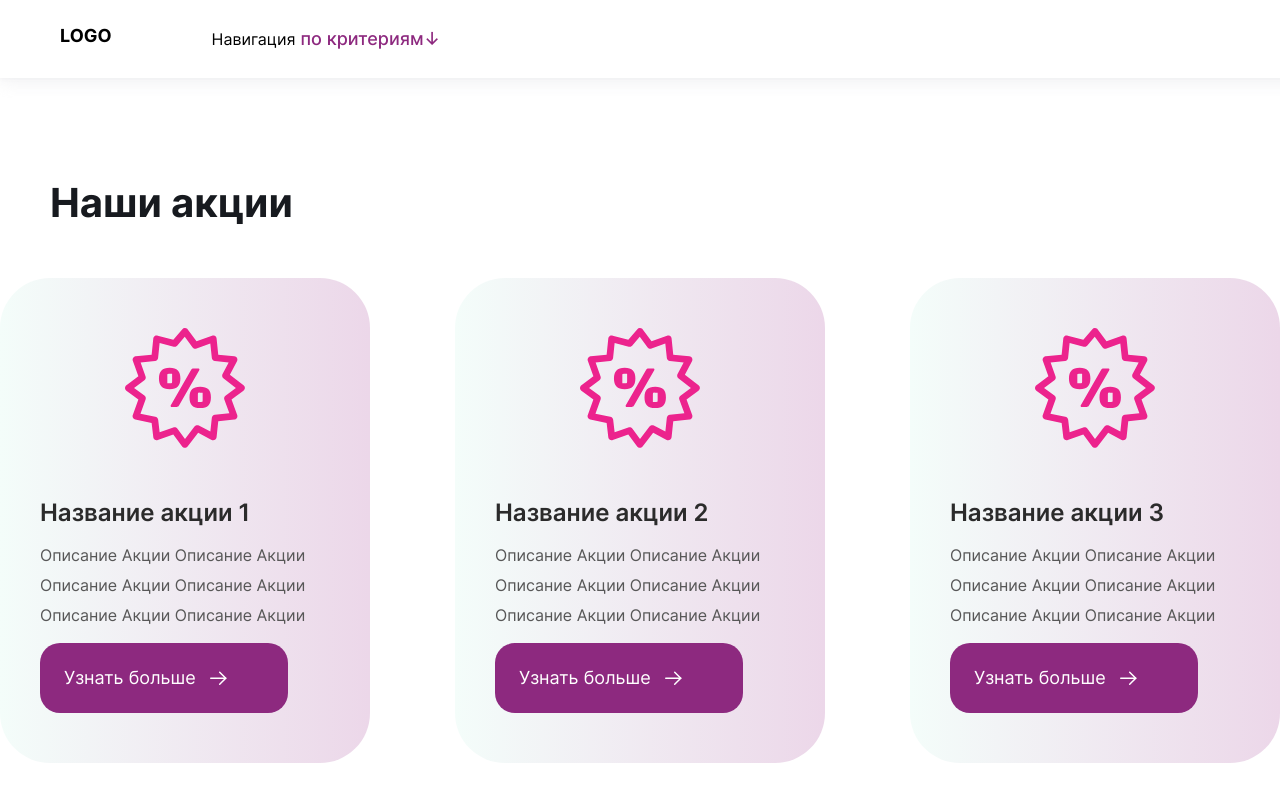
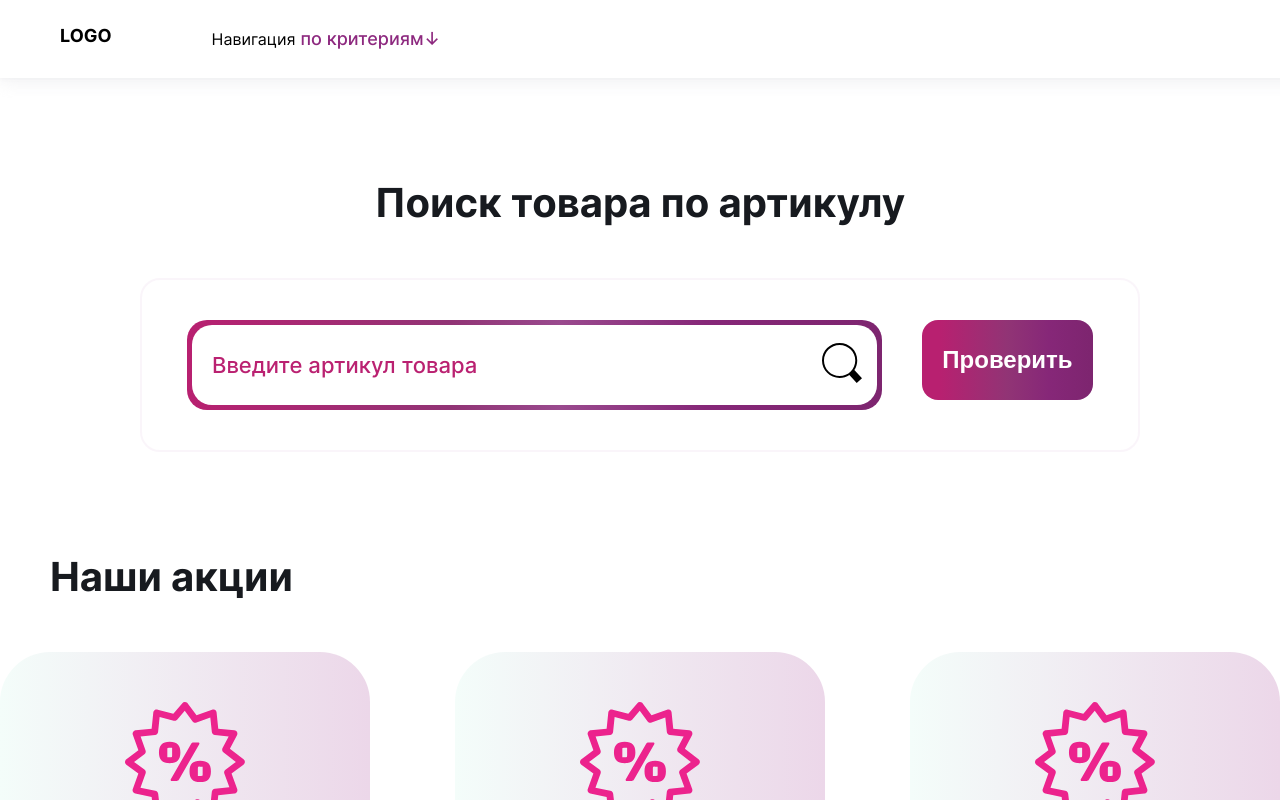
Before and after one commit to Vetiver/WBassistent, a React (Create React App) app: page / in a window 1280 px wide. Shown: the top 800 px of the page. Built offline with nearby package versions, Linux system fonts and the light colour scheme.

Commit message:
input field added

```diff
--- a/src/components/App/App.jsx
+++ b/src/components/App/App.jsx
@@ -2,10 +2,11 @@ import React from "react";
 import Style from "../../components/App/App.module.css";
 import AppHeader from "../../components/AppHeader/AppHeader.jsx";
 import { useDispatch, useSelector } from "react-redux";
-import { BrowserRouter as Router, Routes, Route } from "react-router-dom";
 import Modal from "../Modal/Modal.jsx";
 import SpecialOffers from "../SpecialOffers/SpecialOffers";
 import Prices from "../Prices/Prices";
+import SearchField from "../SearchField/SearchField";
+
 function App() {
   const dispanch = useDispatch();
   const IsOpen = useSelector((state) => state.mainReduser.IsOpen);
@@ -14,6 +15,7 @@ function App() {
     <div className={`${Style.App}`}>
       <AppHeader />
       <main className={Style.main}>
+        <SearchField/>
         <SpecialOffers />
         <Prices />
       </main>
--- /dev/null
+++ b/src/components/SearchField/SearchField.jsx
@@ -0,0 +1,25 @@
+import styles from "./SearchField.module.css";
+import MagnifyingGlass from "../../images/logos/magnifying-glass.svg";
+
+function SearchField() {
+  return (
+    <div className={styles.container}>
+      <h1 className={styles.header}>Поиск товара по артикулу</h1>
+      <form className={styles.form} action="submit">
+        <label className={styles.label} for="search-input">
+          <img className={styles.logo} src={MagnifyingGlass} alt="Лупа" />
+          <input
+            className={styles.input}
+            type="text"
+            placeholder="Введите артикул товара"
+          />
+        </label>
+        <button className={styles.submitButton} type="submit">
+          Проверить
+        </button>
+      </form>
+    </div>
+  );
+}
+
+export default SearchField;
--- /dev/null
+++ b/src/components/SearchField/SearchField.module.css
@@ -0,0 +1,99 @@
+.container {
+  margin: 100px auto 0;
+  max-width: 1000px;
+}
+
+.header {
+  text-align: center;
+  padding: 0 0 50px;
+  margin: 0;
+  font-style: normal;
+  font-weight: 700;
+  font-size: 40px;
+  line-height: 50px;
+  color: #171a1f;
+}
+
+.form {
+  padding: 40px 45px;
+  border: 2px solid rgba(236, 215, 233, 0.25);
+  border-radius: 20px;
+  display: flex;
+  gap: 40px;
+}
+
+.logo {
+  max-width: 40px;
+  position: absolute;
+  top: 25%;
+  right: 20px;
+  padding-left: 30px;
+  fill: #ec238d;
+}
+
+.label {
+  padding: 5px;
+  box-sizing: border-box;
+  border-radius: 20px;
+  position: relative;
+  display: block;
+  width: 100%;
+  background: linear-gradient(
+    90deg,
+    #b82070 0%,
+    #913475 38.02%,
+    rgba(134, 39, 120, 0.84) 53.65%,
+    #862778 74.48%,
+    #7d256f 100%
+  );
+}
+
+.input {
+  font-family: "Inter", Arial, Helvetica, sans-serif;
+  padding-left: 20px;
+  display: block;
+  box-sizing: border-box;
+  border-radius: 20px;
+  /* border: linear-gradient(90deg, #ec238d 0.47%, #b82070 40.58%, #7d256f 98.91%); */
+  border: none;
+  width: 100%;
+  height: 80px;
+  font-weight: 500;
+  font-size: 22px;
+  line-height: 30px;
+}
+
+.input:hover {
+  border: 1px solid #000;
+}
+
+.input:focus {
+  outline: none;
+  border: 3px solid #000;
+}
+
+.input::placeholder {
+  font-weight: 500;
+  font-size: 22px;
+  line-height: 30px;
+  color: rgba(186, 33, 113);
+}
+
+.submitButton {
+  display: block;
+  border: none;
+  border-radius: 16px;
+  background: linear-gradient(90deg, #b82070 10%, #913475 50.02%, #862778 74.48%, #7d256f 100%);
+  color: #fff;
+  font-weight: 600;
+  font-size: 24px;
+  line-height: 30px;
+  text-align: center;
+  width: 220px;
+  height: 80px;
+  cursor: pointer;
+}
+
+.submitButton:hover {
+  opacity: 75%;
+}
```
Also changed, not shown: src/images/logos/magnifying-glass.svg (added).
